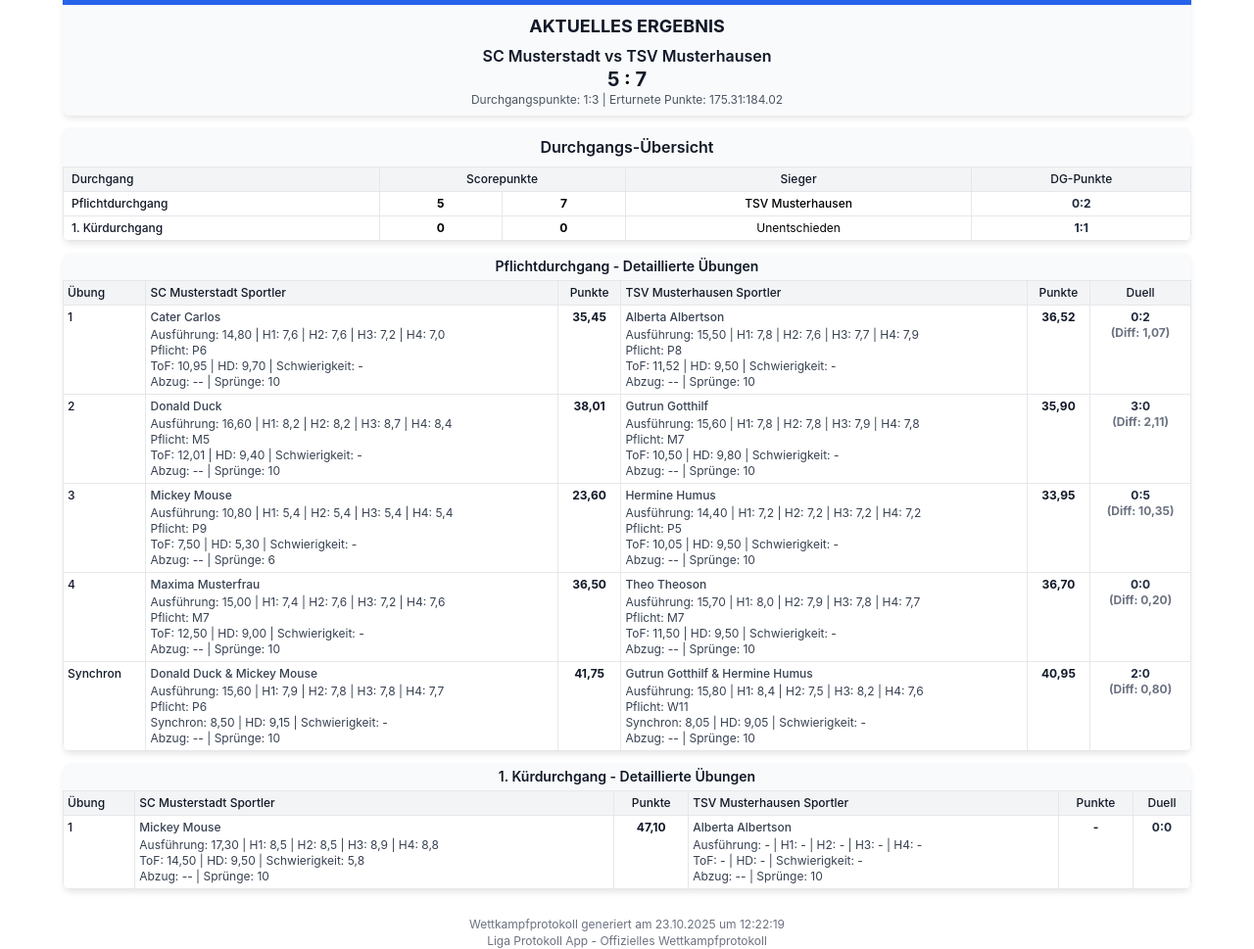
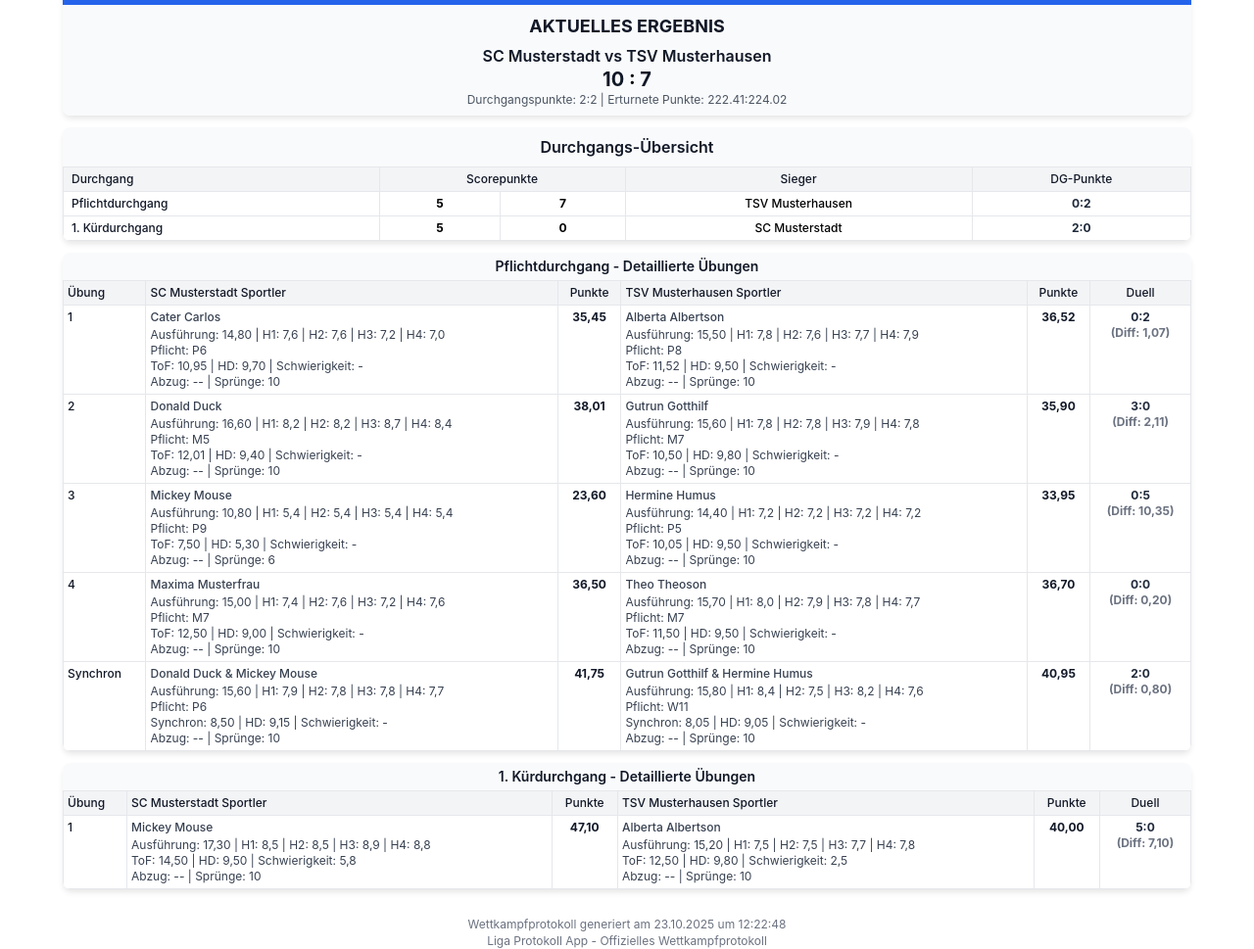
Before and after one commit to dercognus/liga-protokoll-website, a plain HTML site: page competition-2/protokoll.html in a window 1280 px wide. Shown: the part 76-1045 px from the top of the page at 98% size. Drawn offline with Linux system fonts and the light colour scheme.

Commit message:
Update: Competition 2 - protokoll.html

```diff
--- a/competition-2/protokoll.html
+++ b/competition-2/protokoll.html
@@ -96,10 +96,10 @@
               SC Musterstadt vs TSV Musterhausen
             </div>
             <div class="text-base font-semibold text-gray-900 mb-0">
-              <span style="font-size: 1.25rem; font-weight: 700;">5</span><span style="font-size: 1.25rem; font-weight: 700; color: #000000;"> : </span><span style="font-size: 1.25rem; font-weight: 700;">7</span>
+              <span style="font-size: 1.25rem; font-weight: 700;">10</span><span style="font-size: 1.25rem; font-weight: 700; color: #000000;"> : </span><span style="font-size: 1.25rem; font-weight: 700;">7</span>
             </div>
             <div class="text-xs text-gray-600">
-              Durchgangspunkte: 1:3 | Erturnete Punkte: 175.31:184.02
+              Durchgangspunkte: 2:2 | Erturnete Punkte: 222.41:224.02
             </div>
           </div>
         </div>
@@ -134,12 +134,12 @@
 
                 <tr style="border-top: 1px solid #d1d5db;">
                   <td style="padding: 0.25rem 0.5rem; font-weight: 500; color: #111827; border: 1px solid #e5e7eb;">1. Kürdurchgang</td>
-                  <td style="padding: 0.25rem 0.5rem; text-align: center; font-weight: 700; color: #000000; border: 1px solid #e5e7eb;">0</td>
+                  <td style="padding: 0.25rem 0.5rem; text-align: center; font-weight: 700; color: #000000; border: 1px solid #e5e7eb;">5</td>
                   <td style="padding: 0.25rem 0.5rem; text-align: center; font-weight: 700; color: #000000; border: 1px solid #e5e7eb;">0</td>
                   <td style="padding: 0.25rem 0.5rem; text-align: center; border: 1px solid #e5e7eb;">
-                    <span style="color: #000000;">Unentschieden</span>
+                    <span style="color: #000000; font-weight: 500;">SC Musterstadt</span>
                   </td>
-                  <td style="padding: 0.25rem 0.5rem; text-align: center; font-weight: 700; border: 1px solid #e5e7eb;">1:1</td>
+                  <td style="padding: 0.25rem 0.5rem; text-align: center; font-weight: 700; border: 1px solid #e5e7eb;">2:0</td>
                 </tr>
 
             </tbody>
@@ -575,17 +575,17 @@
                       </div>
                       <div style="margin-top: 0.125rem;">
                         <div>
-                          Ausführung: - |
-                          H1: - |
-                          H2: - |
-                          H3: - |
-                          H4: -
+                          Ausführung: 15,20 |
+                          H1: 7,5 |
+                          H2: 7,5 |
+                          H3: 7,7 |
+                          H4: 7,8
                         </div>
 
                         <div>
-                          ToF: - |
-                          HD: - |
-                          Schwierigkeit: -
+                          ToF: 12,50 |
+                          HD: 9,80 |
+                          Schwierigkeit: 2,5
                         </div>
                         <div>
                           Abzug: -- |
@@ -594,11 +594,11 @@
                       </div>
                     </td>
                     <td style="padding: 0.25rem; text-align: center; font-weight: 700; color: #111827; vertical-align: top; border: 1px solid #e5e7eb;">
-                      -
+                      40,00
                     </td>
                     <td style="padding: 0.25rem; text-align: center; font-weight: 700; vertical-align: top; border: 1px solid #e5e7eb;">
-                      0:0
-
+                      5:0
+                      <div style="color: #6b7280; margin-top: 0;">(Diff: 7,10)</div>
                     </td>
                   </tr>
 
@@ -612,7 +612,7 @@
 
       <!-- Footer -->
       <div style="text-align: center; color: #6b7280; padding-top: 1rem;">
-        <p>Wettkampfprotokoll generiert am 23.10.2025 um 12:22:19</p>
+        <p>Wettkampfprotokoll generiert am 23.10.2025 um 12:22:48</p>
         <p>Liga Protokoll App - Offizielles Wettkampfprotokoll</p>
       </div>
     </div>
```
